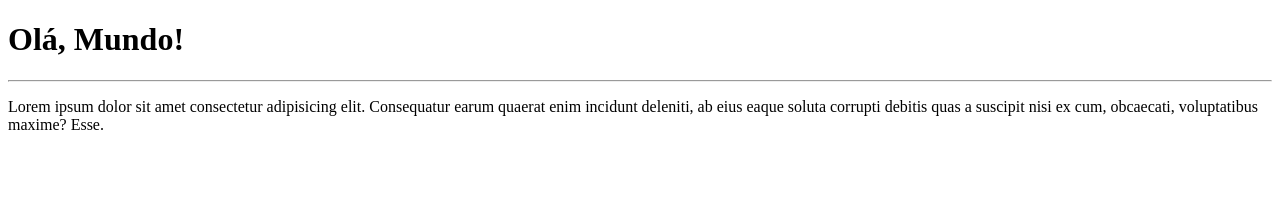
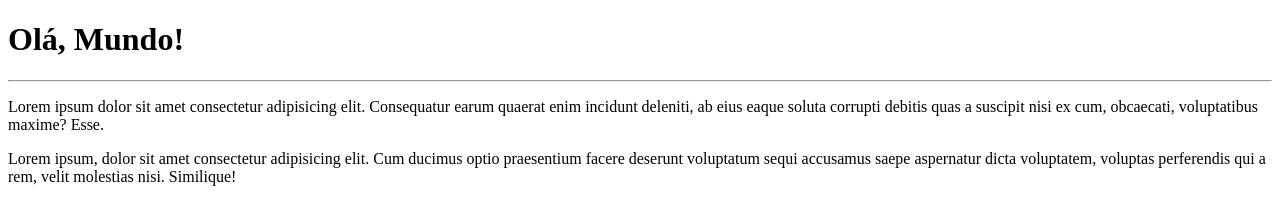
Before and after one commit to RickeMelo/OlaMundo, a plain HTML site: page site-exemplo/index.html in a window 1280 px wide. Drawn offline with Linux system fonts and the light colour scheme.

Commit message:
adicionei um paragrafo

```diff
--- a/site-exemplo/index.html
+++ b/site-exemplo/index.html
@@ -10,5 +10,6 @@
     <h1>Olá, Mundo!</h1>
     <hr>
     <p>Lorem ipsum dolor sit amet consectetur adipisicing elit. Consequatur earum quaerat enim incidunt deleniti, ab eius eaque soluta corrupti debitis quas a suscipit nisi ex cum, obcaecati, voluptatibus maxime? Esse.</p>
+    <p>Lorem ipsum, dolor sit amet consectetur adipisicing elit. Cum ducimus optio praesentium facere deserunt voluptatum sequi accusamus saepe aspernatur dicta voluptatem, voluptas perferendis qui a rem, velit molestias nisi. Similique!</p>
 </body>
 </html>
```
